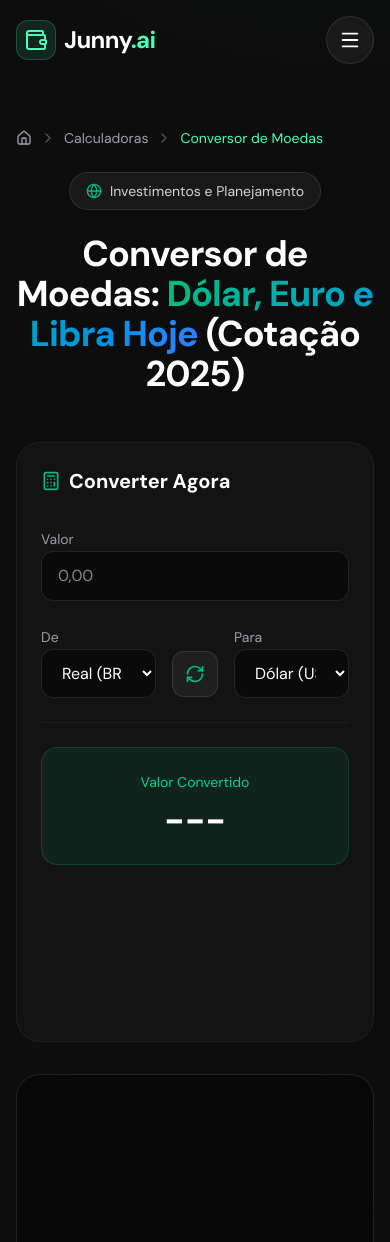
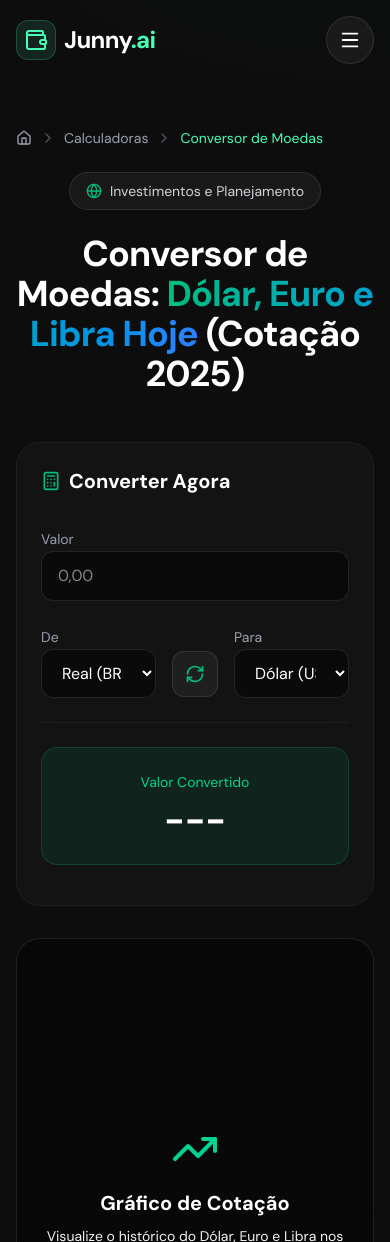
Before and after one commit to lucasgomesc1993/Site-App-Financeiro, a React (Vite) app: page /calculadoras/conversor-moedas in a window 390 px wide. Shown: the top 1242 px of the page. Built offline with nearby package versions, Linux system fonts and the light colour scheme.

Commit message:
fix(ui): remove forced 600px height from calculator on mobile

```diff
--- a/components/tools/CurrencyConverterPage.tsx
+++ b/components/tools/CurrencyConverterPage.tsx
@@ -181,7 +181,7 @@ export function CurrencyConverterPage() {
                 <div className="grid lg:grid-cols-12 gap-8 mb-16">
                     {/* Calculator */}
                     <div className="lg:col-span-7 animate-in fade-in slide-in-from-left-4 duration-700 delay-200">
-                        <div className="bg-[#1a1a1a]/50 backdrop-blur-xl border border-white/5 rounded-3xl p-6 md:p-8 h-full min-h-[600px]">
+                        <div className="bg-[#1a1a1a]/50 backdrop-blur-xl border border-white/5 rounded-3xl p-6 md:p-8 h-full lg:min-h-[600px]">
                             <div className="flex items-center justify-between mb-8">
                                 <h2 className="text-xl font-semibold flex items-center gap-2 text-white">
                                     <Calculator className="w-5 h-5 text-emerald-500" />
```
